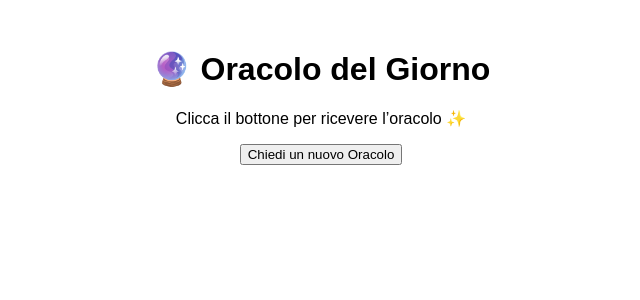
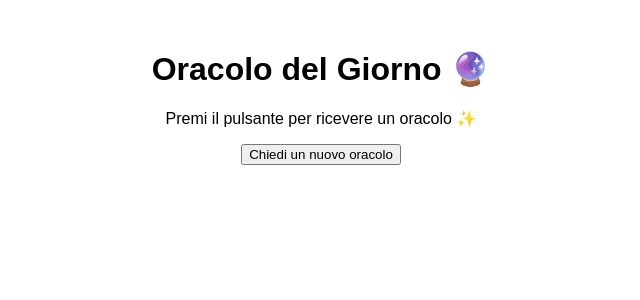
Before and after one commit to cortelezzimario-bit/oracolo-del-giorno, a Next.js app: page / in a window 1280 px wide. Shown: the top 300 px of the page, without its empty margins (319-959 px from the left). Built offline with nearby package versions, Linux system fonts and the light colour scheme.

Commit message:
Update page.jsx

```diff
--- a/app/page.jsx
+++ b/app/page.jsx
@@ -2,38 +2,34 @@
 import { useState } from "react";
 
 export default function Home() {
-  const [oracolo, setOracolo] = useState("Clicca il bottone per ricevere l’oracolo ✨");
+  const [oracolo, setOracolo] = useState("Premi il pulsante per ricevere un oracolo ✨");
   const [loading, setLoading] = useState(false);
 
   const getOracolo = async () => {
+    setLoading(true);
     try {
-      setLoading(true);
-      // aggiungo un parametro random per evitare cache
-      const res = await fetch(`/api/oracolo?_=${Date.now()}`, { cache: "no-store" });
-      if (!res.ok) {
-        throw new Error(`Errore HTTP: ${res.status}`);
-      }
+      const res = await fetch("/api/oracolo", { cache: "no-store" }); // evita cache
       const data = await res.json();
       setOracolo(data.message);
       console.log("Nuovo oracolo:", data.message);
     } catch (err) {
-      console.error("Errore API:", err);
       setOracolo("Errore nel contattare l’oracolo 🌑");
+      console.error(err);
     } finally {
       setLoading(false);
     }
   };
 
   return (
-    <main className="flex min-h-screen flex-col items-center justify-center p-6 bg-gradient-to-b from-purple-900 to-black text-white">
-      <h1 className="text-3xl font-bold mb-6">🔮 Oracolo del Giorno</h1>
-      <p className="text-xl mb-6 text-center max-w-xl">{oracolo}</p>
+    <main className="flex min-h-screen flex-col items-center justify-center p-8">
+      <h1 className="text-3xl font-bold mb-6">Oracolo del Giorno 🔮</h1>
+      <p className="text-xl mb-6 text-center">{oracolo}</p>
       <button
         onClick={getOracolo}
         disabled={loading}
-        className="px-6 py-3 bg-purple-600 hover:bg-purple-700 rounded-xl text-lg font-semibold transition"
+        className="px-6 py-3 bg-purple-600 text-white rounded-lg shadow-md hover:bg-purple-700 disabled:opacity-50"
       >
-        {loading ? "Sto consultando gli Dei..." : "Chiedi un nuovo Oracolo"}
+        {loading ? "Sto consultando l’oracolo..." : "Chiedi un nuovo oracolo"}
       </button>
     </main>
   );
```
